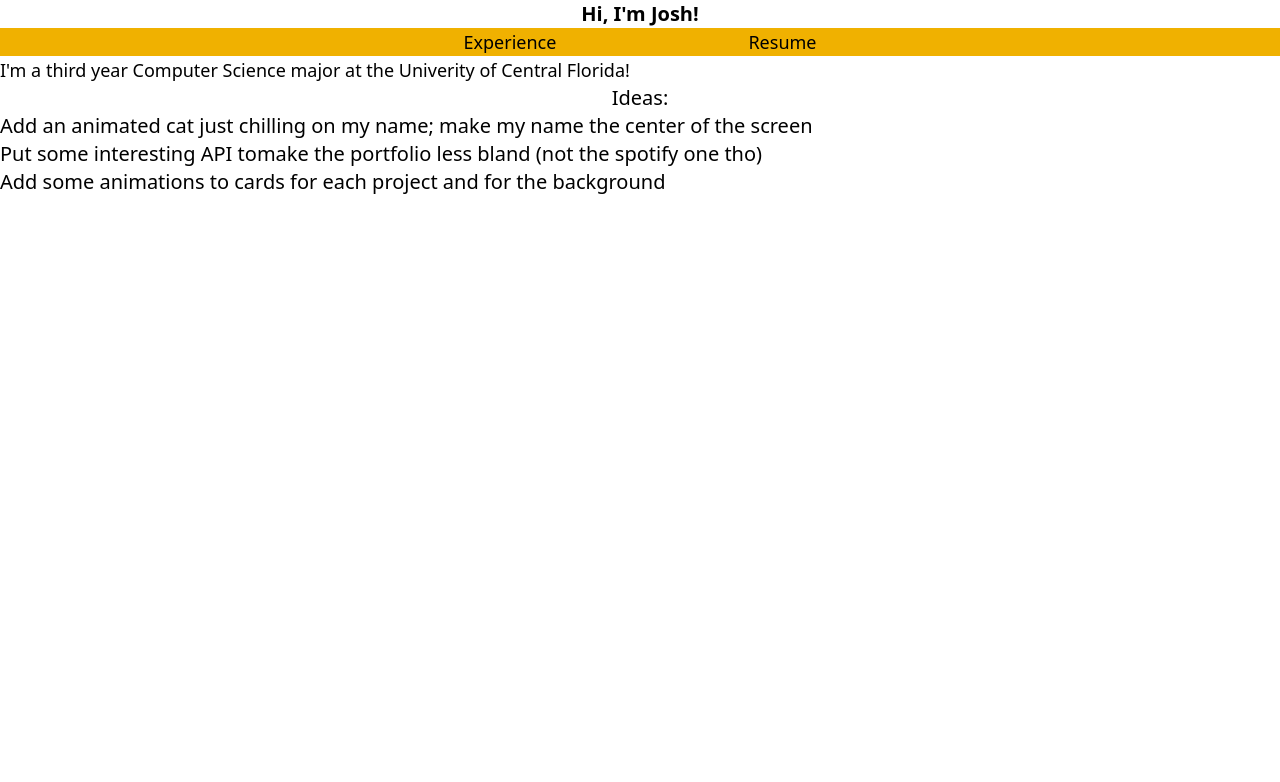
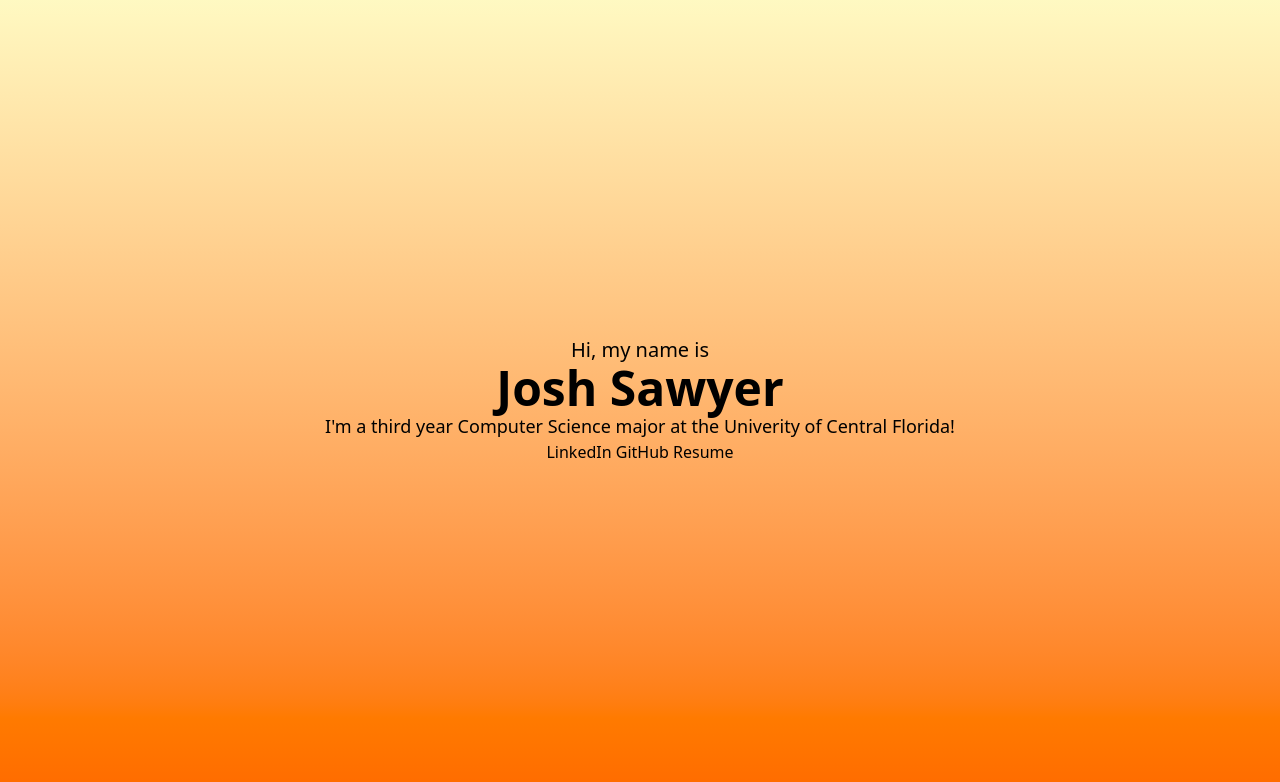
Before and after one commit to buhgowsh/svelte-portfolio, a SvelteKit app: page / in a window 1280 px wide. Shown: the top 782 px of the page. Built offline with nearby package versions, Linux system fonts and the light colour scheme.

Commit message:
create most of the home page

```diff
--- a/src/routes/+layout.svelte
+++ b/src/routes/+layout.svelte
@@ -1,12 +1,13 @@
 <script lang="ts">
-	import '../app.css';
-	import favicon from '$lib/assets/favicon.svg';
+  import "../app.css";
+  import favicon from "$lib/assets/favicon.svg";
 
-	let { children } = $props();
+  let { children } = $props();
 </script>
 
 <svelte:head>
-	<link rel="icon" href={favicon} />
+  <link rel="icon" href={favicon} />
+  <title>Josh Sawyer</title>
 </svelte:head>
 
 {@render children?.()}
--- a/src/routes/+page.svelte
+++ b/src/routes/+page.svelte
@@ -1,22 +1,34 @@
-<h1 class="text-xl font-bold flex justify-center">Hi, I'm Josh!</h1>
-<div
-  class="flex justify-center text-lg bg-yellow-500 max-h-10 sm:space-x-8 md:space-x-16 lg:space-x-24 xl:space-x-48"
->
-  <a class="text-left" href="/experience">Experience</a>
-  <a class="text-right" href="/resume">Resume</a>
+<div class="bg-gradient-to-b from-yellow-100 to-orange-500 h-screen">
+  <!-- <div
+    class="flex justify-center text-lg bg-yellow-500 max-h-10 sm:space-x-8 md:space-x-16 lg:space-x-24 xl:space-x-48"
+  >
+    <a class="text-left" href="/experience">Experience</a>
+    <a class="text-right" href="/resume">Resume</a>
+  </div> -->
+
+  <div class="h-screen flex flex-col justify-center items-center">
+    <h1 class="text-xl">Hi, my name is</h1>
+    <h2 class="text-5xl font-bold">Josh Sawyer</h2>
+    <p class="text-lg text-justify">
+      I'm a third year Computer Science major at the Univerity of Central
+      Florida!
+    </p>
+    <div>
+      <a class="" href="https://www.linkedin.com/in/josh-sawyer-b765ab255/">
+        <!-- <img src=""> -->
+        <!-- Use this ^^^ -->
+        LinkedIn
+      </a>
+      <a class="" href="https://github.com/buhgowsh">
+        <!-- <img src=""> -->
+        <!-- Use this ^^^ -->
+        GitHub
+      </a>
+      <a class="" href="/resume">
+        <!-- <img src=""> -->
+        <!-- Use this ^^^ -->
+        Resume
+      </a>
+    </div>
+  </div>
 </div>
-
-<p class="text-lg text-justify">
-  I'm a third year Computer Science major at the Univerity of Central Florida!
-</p>
-
-<div>
-  <p class="text-xl text-center">Ideas:</p>
-  <p class="text-xl text-left">
-    Add an animated cat just chilling on my name; make my name the center of the
-    screen<br />
-    Put some interesting API tomake the portfolio less bland (not the spotify one
-    tho) <br />
-    Add some animations to cards for each project and for the background
-  </p>
-</div>
--- a/src/routes/experience/+page.svelte
+++ /dev/null
@@ -1,2 +0,0 @@
-<h1 class="text-al font-bold flex justify-center">Experience</h1>
-<p>ngl im chopped, just give up and go somewhere else</p>
```
